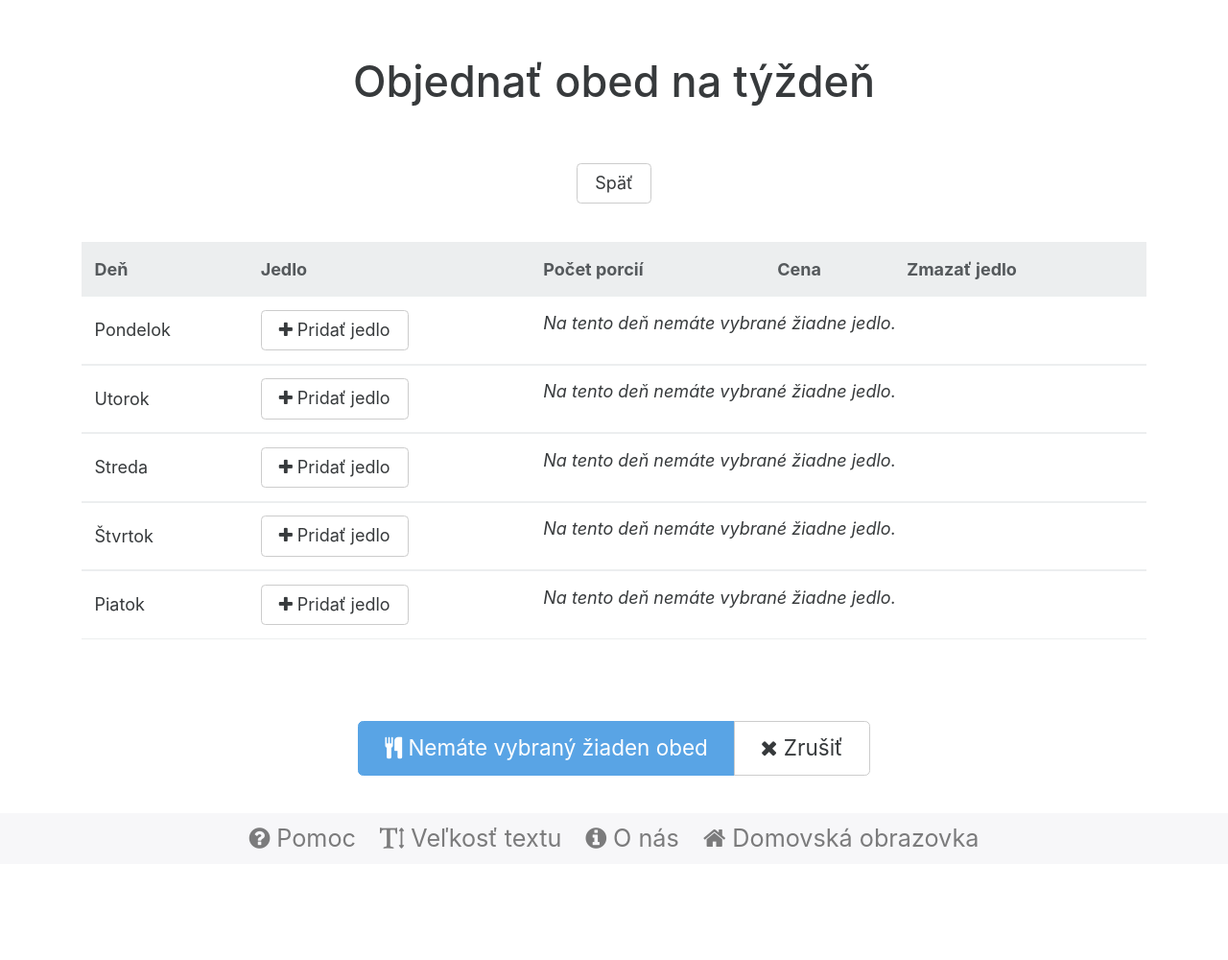
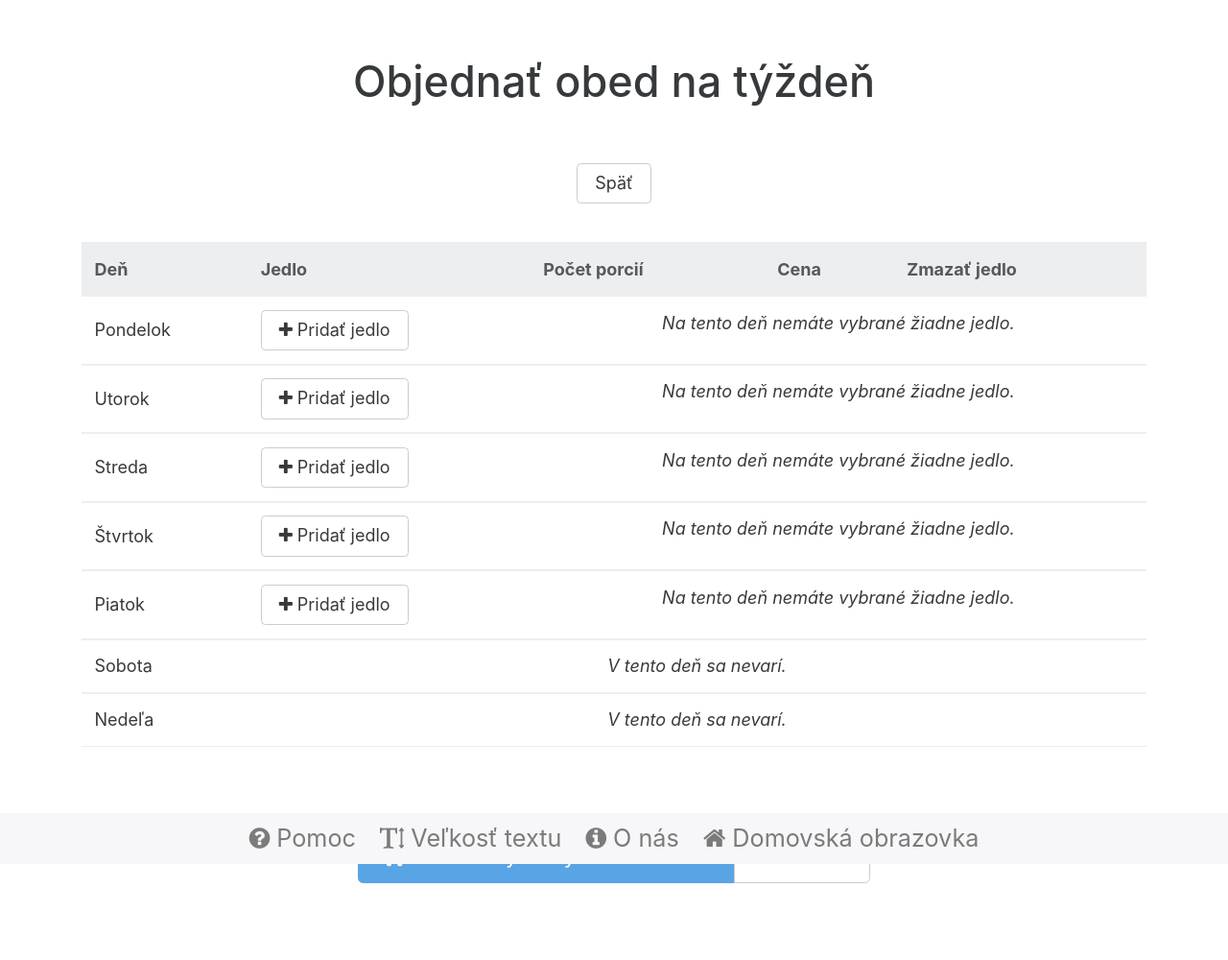
Before and after one commit to chuckeles/elder-assistant, a Jekyll site: the page built from food-week.html, in a window 1280 px wide. Shown: the whole page at 96% size. Built offline with Jekyll 4.4.1, drawn with Linux system fonts in a browser that asks for light colours; before the commit the page ends 900 px from its top, so only the background shows below that.

Commit message:
Add info about food weekend

```diff
--- a/food-week.html
+++ b/food-week.html
@@ -39,7 +39,7 @@ help:
                                 Pridať jedlo
                             </button>
                         </td>
-                        <td colspan="3">
+                        <td colspan="3" class="text-xs-center">
                             <em v-if="day.food.length === 0">
                                 Na tento deň nemáte vybrané žiadne jedlo.
                             </em>
@@ -62,6 +62,26 @@ help:
                         </td>
                     </tr>
                     {% endraw %}
+                </tbody>
+                <tbody>
+                    <tr>
+                        <td>Sobota</td>
+                        <td colspan="4" class="text-xs-center">
+                            <em>
+                                V tento deň sa nevarí.
+                            </em>
+                        </td>
+                    </tr>
+                </tbody>
+                <tbody>
+                    <tr>
+                        <td>Nedeľa</td>
+                        <td colspan="4" class="text-xs-center">
+                            <em>
+                                V tento deň sa nevarí.
+                            </em>
+                        </td>
+                    </tr>
                 </tbody>
                 <tfoot>
                     <tr>
```
